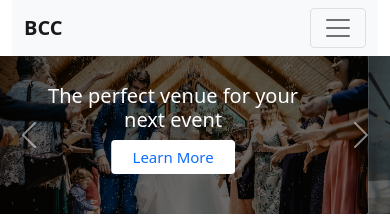
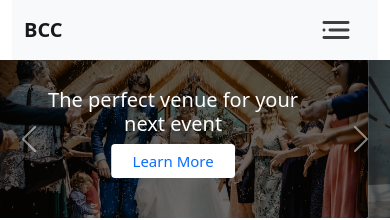
Before and after one commit to shahriyardx/borolox-convention, a plain HTML site: page index.html in a window 390 px wide. Shown: the top 220 px of the page. Drawn offline with nearby package versions, Linux system fonts and the light colour scheme.

Commit message:
IMPROVE - Changed navbar toggler and box-shadow on :focus state

```diff
--- a/index.html
+++ b/index.html
@@ -16,7 +16,7 @@
         <div class="container-fluid">
           <a class="navbar-brand" href="#"><span class="d-md-none fw-bold">BCC</span> <span class="d-none d-md-inline fw-bold">Borolox Convention Center</span></a>
           <button class="navbar-toggler" type="button" data-bs-toggle="collapse" data-bs-target="#navbarNav" aria-controls="navbarNav" aria-expanded="false" aria-label="Toggle navigation">
-            <span class="navbar-toggler-icon"></span>
+            <img src="./icons/menu-2 1.svg" alt="">
           </button>
           <div class="collapse navbar-collapse" id="navbarNav">
             <ul class="navbar-nav ms-auto">
--- a/styles.css
+++ b/styles.css
@@ -1,3 +1,11 @@
+.navbar-toggler {
+    border: none;
+}
+
+.navbar-toggler:focus {
+    box-shadow: none;
+}
+
 .carousel-item:not(:first-child) img {
     filter: brightness(50%);
 }
```
